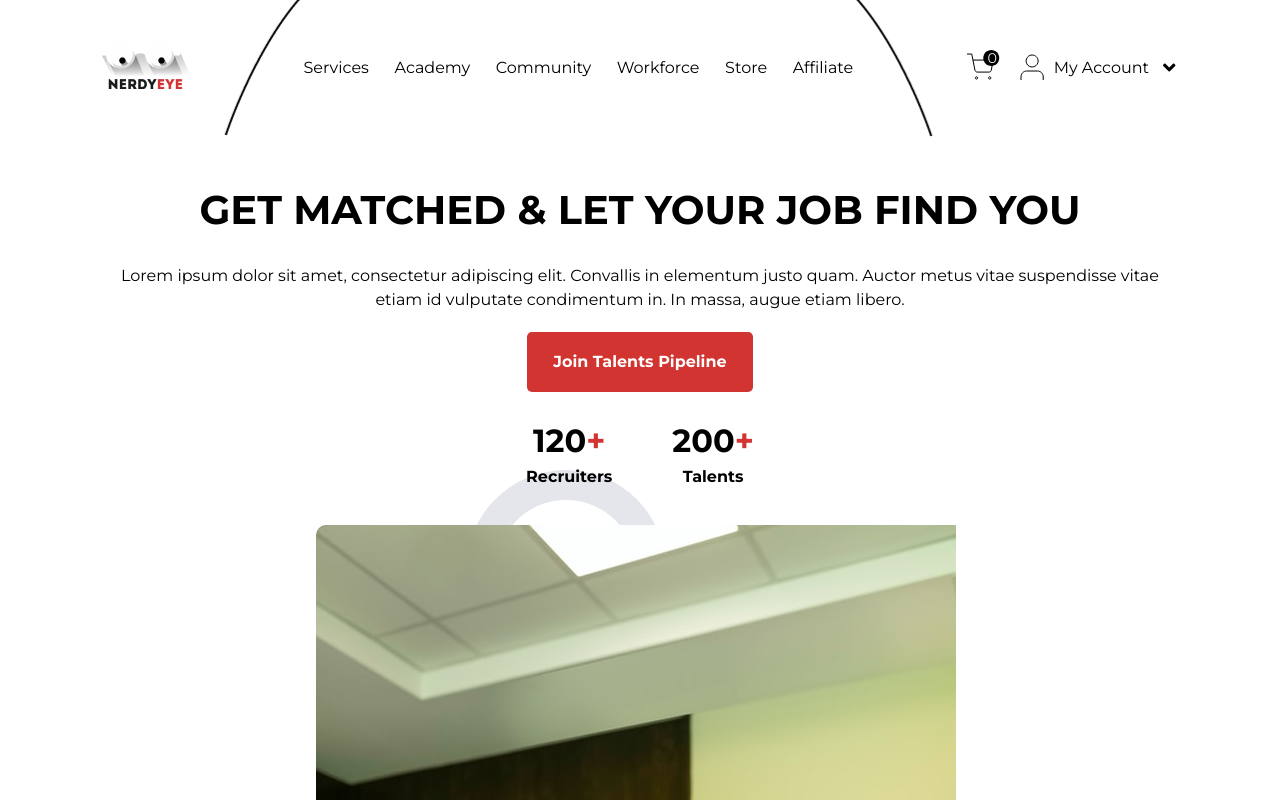
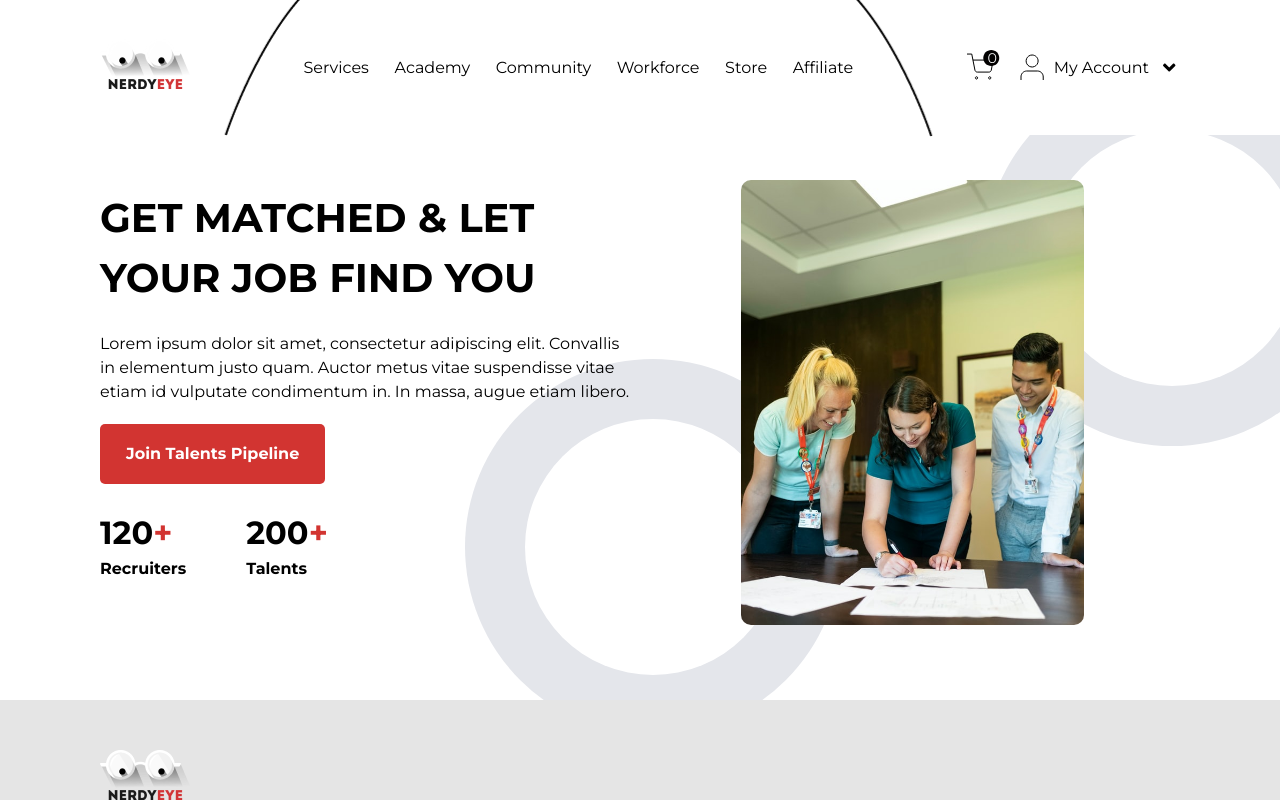
Before and after one commit to Pherizee/nerdyeye, a React (Create React App) app: page / in a window 1280 px wide. Shown: the top 800 px of the page. Built offline with nearby package versions, Linux system fonts and the light colour scheme; the HTML template or start-up script is replaced by a standard one.

Commit message:
feat: Add styles for hero component

```diff
--- a/src/App.js
+++ b/src/App.js
@@ -7,7 +7,9 @@ function App() {
   return (
     <div className="App">
       <Header />
-      <Hero />
+      <main>
+        <Hero />
+      </main>
       <Footer />
     </div>
   );
--- a/src/components/hero/hero.css
+++ b/src/components/hero/hero.css
@@ -2,6 +2,7 @@
   position: relative;
   margin-top: 120px;
   padding-block: 45px 75px;
+  overflow: hidden;
 }
 
 .hero__text {
@@ -44,8 +45,13 @@
 
 .hero__image {
   border-radius: 10px;
+  overflow: hidden;
   aspect-ratio: 1 / 1.3;
-  overflow: hidden;
+}
+
+.hero__image img {
+  width: 100%;
+  object-fit: cover;
 }
 
 .hero__image::before,
@@ -61,12 +67,43 @@
 
 .hero__image::before {
   top: -25px;
-  left: 180px;
+  right: -120px;
 }
 
 .hero__image::after {
   bottom: -25px;
   left: -120px;
+}
+
+@media screen and (min-width: 768px) {
+  .hero .wrapper {
+    display: flex;
+    align-items: center;
+  }
+
+  .hero__text {
+    flex-basis: 50%;
+    margin-right: 10px;
+    text-align: left;
+  }
+
+  .hero__text .btn {
+    margin-inline: 0;
+    margin-bottom: 25px;
+  }
+
+  .hero__text .hero__number {
+    margin-inline: 0;
+  }
+
+  .hero__text .hero__number:first-child {
+    margin-inline-end: 60px;
+  }
+
+  .hero__image-container {
+    width: 50%;
+    text-align: center;
+  }
 }
 
 @media screen and (min-width: 990px) {
@@ -77,4 +114,45 @@
   .hero__text .hero__number p {
     font-size: 16px;
   }
+
+  .hero__image {
+    width: 64%;
+    margin-inline: auto;
+  }
+
+  .hero__image::before,
+  .hero__image::after {
+    width: 256px;
+    box-shadow: 0 0 0 60px #e4e6eb;
+  }
+
+  .hero__image::before {
+    top: -50px;
+  }
+
+  .hero__image::after {
+    bottom: -50px;
+  }
 }
+
+@media screen and (min-width: 1920px) {
+  .hero {
+    padding-block: 140px 125px;
+  }
+
+  .hero__image::before,
+  .hero__image::after {
+    width: 512px;
+    box-shadow: 0 0 0 80px #e4e6eb;
+  }
+
+  .hero__image::before {
+    top: -420px;
+    right: -160px;
+  }
+
+  .hero__image::after {
+    bottom: -420px;
+    left: -160px;
+  }
+}
--- a/src/index.css
+++ b/src/index.css
@@ -20,6 +20,7 @@ body {
   text-rendering: optimizeSpeed;
   line-height: 1.5;
   font-family: "Montserrat", sans-serif;
+  overflow-x: hidden;
 }
 
 h1 {
```
